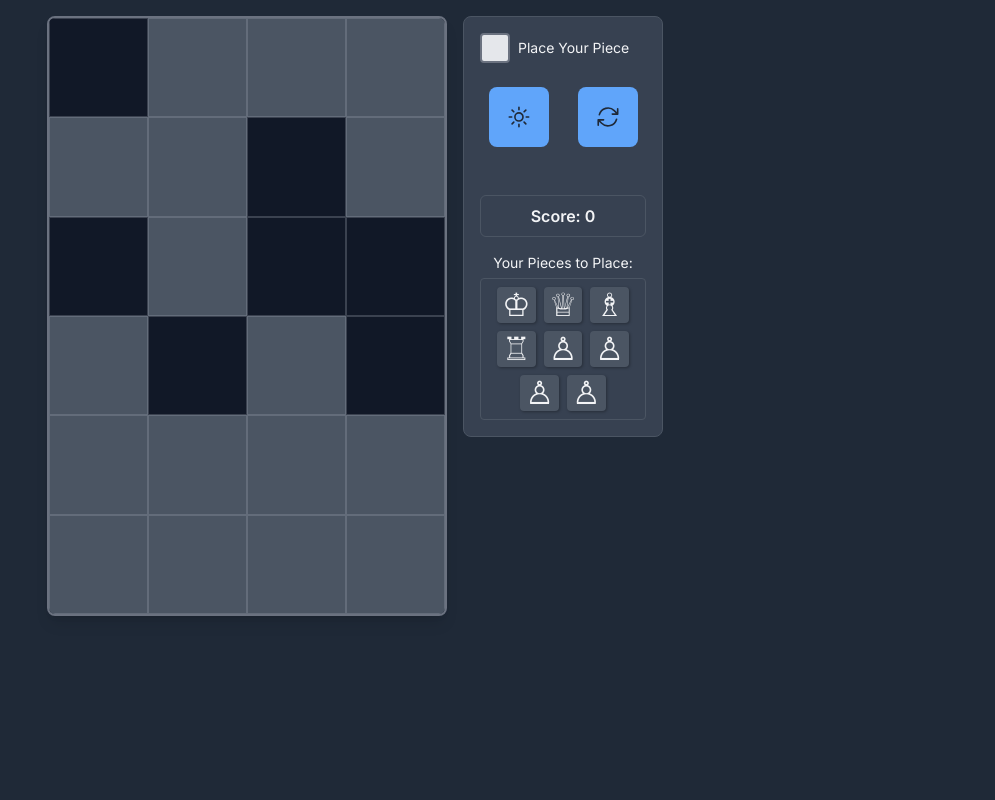
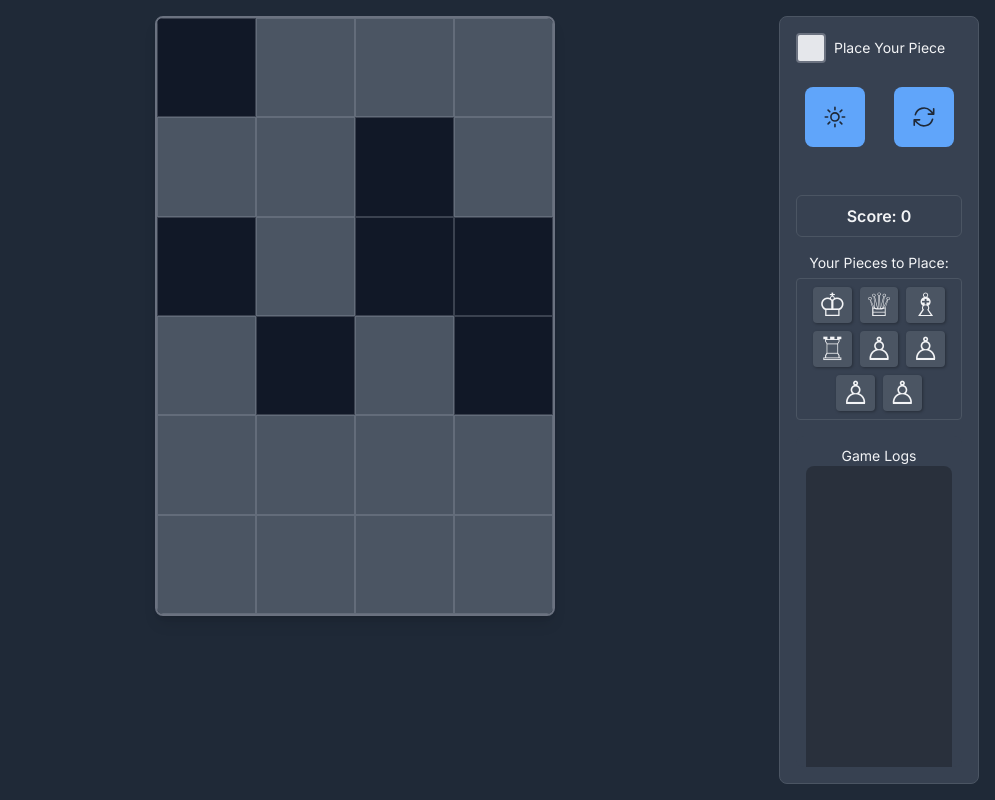
Before and after one commit to chameleon-lizard/dumbchess, a plain HTML site: page index.html in a window 1280 px wide. Both pictures are taken after a click on the button "Play First Game". Shown: the whole page, without its empty margins (285-1280 px from the left). Drawn offline with nearby package versions, Linux system fonts and the light colour scheme.

Commit message:
Game logs

```diff
--- a/game.js
+++ b/game.js
@@ -1,5 +1,6 @@
 // --- Constants and State ---
 const rulesModal = document.getElementById('rules-modal');
+const gameLogs = document.getElementById('game-logs');
 const shopModal = document.getElementById('shop-modal');
 const playButton = document.getElementById('play-button');
 const startNextGameButton = document.getElementById('start-next-game-button');
@@ -105,7 +106,7 @@ function placeOneAIPieceCalculated() {
         console.log("DEBUG: AI has no more pieces to place.");
         if (whiteHand.length === 0) { // Both done
             gameState = 'playing'; currentPlayer = 'white'; isPlayerTurn = true; updateStatus(); showMessage("Setup complete! Your turn.");
-        } else { // AI done, player not
+        } else { // AI is done, player is not
             gameState = 'setup-white-turn'; isPlayerTurn = true; updateStatus();
         }
         renderBoard(); renderHands(); return;
@@ -314,8 +315,7 @@ function makePlayerMove(fromRow, fromCol, toRow, toCol) { const pieceToMove = bo
 function makeAIMove() { if (gameState !== 'playing') return; console.log("AI thinking..."); const aiMove = getBestAIMove(aiSearchDepth); if (aiMove) { console.log("AI Move:", aiMove); const captured = performMove(aiMove, boardState); if (captured) { capturedByBlack.push(captured); if (captured.toLowerCase() === 'k' && countKings('white', boardState) === 0) { showGameOver('black'); return; } }
     if(isKingUnderCheck('black')) {
         showMessage('King is under check!');
-    }
-    showMessage(`AI moved ${PIECES[aiMove.piece]} from (${aiMove.from.row},${aiMove.from.col}) to (${aiMove.to.row},${aiMove.to.col})` + (captured ? ` capturing ${PIECES[captured]}` : '')); } else { const playerMoves = getAllLegalMoves('white', boardState, cellColors); if (playerMoves.length === 0) { showMessage("Stalemate! It's a draw."); playerScore += 350; aiScore += 150; renderScore(); gameState = 'game-over'; updateStatus(); setTimeout(openShop, 1500); return; } else { showMessage("AI has no moves! You win?"); playerScore += 500; renderScore(); gameState = 'game-over'; updateStatus(); setTimeout(openShop, 1500); return; } } if (gameState !== 'game-over') { currentPlayer = 'white'; isPlayerTurn = true; updateStatus(); renderBoard(); renderHands(); } }
+    }writeToGameLog(`AI moved ${PIECES[aiMove.piece]} from (${aiMove.from.row},${aiMove.from.col}) to (${aiMove.to.row},${aiMove.to.col})` + (captured ? ` capturing ${PIECES[captured]}` : ''));} else { const playerMoves = getAllLegalMoves('white', boardState, cellColors); if (playerMoves.length === 0) { writeToGameLog("Stalemate! It's a draw."); playerScore += 350; aiScore += 150; renderScore(); gameState = 'game-over'; updateStatus(); setTimeout(openShop, 1500); return; } else { writeToGameLog("AI has no moves! You win?"); playerScore += 500; renderScore(); gameState = 'game-over'; updateStatus(); setTimeout(openShop, 1500); return; } } if (gameState !== 'game-over') { currentPlayer = 'white'; isPlayerTurn = true; updateStatus(); renderBoard(); renderHands(); } }
 
 // --- AI Logic ---
 function evaluateBoard(board) { let wS = 0; let bS = 0; for (let r = 0; r < boardRows; r++) { for (let c = 0; c < boardCols; c++) { const p = board[r][c]; if (p !== EMPTY) { const v = PIECE_VALUES[p.toLowerCase()] || 0; if (p === p.toUpperCase()) wS += v; else bS += v; } } } const r = (Math.random() - 0.5) * 0.1; return wS - bS + r; }
@@ -398,10 +398,11 @@ function getPlayerAvailablePlacementSquares() { const squares = []; for (let r =
 /** Updates the turn indicator display */
 function updateStatus() { turnIndicator.classList.remove('white', 'black', 'setup', 'game-over'); turnIndicator.style.borderColor = ''; turnLabel.textContent = ''; switch (gameState) { case 'setup-white-turn': turnIndicator.classList.add('white'); turnIndicator.classList.add('setup'); turnLabel.textContent = "Place Your Piece"; break; case 'setup-black-turn': turnIndicator.classList.add('black'); turnIndicator.classList.add('setup'); turnLabel.textContent = "AI Placing..."; break; case 'playing': turnIndicator.classList.add(currentPlayer); turnLabel.textContent = (currentPlayer === 'white') ? "Your Turn" : "AI's Turn"; break; case 'game-over': turnIndicator.classList.add('game-over'); turnLabel.textContent = "Game Over"; break; } if (turnIndicator.classList.contains('setup')) { turnIndicator.style.borderColor = 'var(--turn-indicator-setup-border)'; } else { turnIndicator.style.borderColor = 'var(--turn-indicator-border)'; } }
 
-function showGameOver(winner) { gameState = 'game-over'; selectedSquare = null; validMoves = []; selectedHandPiece = null; validPlacementSquares = []; boardElement.classList.add('game-over'); const winnerText = (winner === 'white') ? "You win!" : "AI wins!"; if (winner === 'white') { playerScore += 500; aiScore += 0; /* AI gets 0 for losing */ } else { playerScore += 250; aiScore += 250; /* Player gets loss points, AI gets win points */ } showMessage(`Game Over! ${winnerText}`); updateStatus(); renderScore(); renderHands(); aiBuysPieces(); setTimeout(openShop, 1500); }
-function showMessage(message) { messageBox.textContent = message; messageBox.style.display = 'block'; clearTimeout(messageBox.timer); messageBox.timer = setTimeout(() => { messageBox.style.display = 'none'; }, 3000); }
+function showGameOver(winner) { gameState = 'game-over'; selectedSquare = null; validMoves = []; selectedHandPiece = null; validPlacementSquares = []; boardElement.classList.add('game-over'); const winnerText = (winner === 'white') ? "You win!" : "AI wins!"; if (winner === 'white') { playerScore += 500; aiScore += 0; /* AI gets 0 for losing */ } else { playerScore += 250; aiScore += 250; /* Player gets loss points, AI gets win points */ } writeToGameLog(`Game Over! ${winnerText}`); updateStatus(); renderScore(); renderHands(); aiBuysPieces(); setTimeout(openShop, 1500); }
 function toggleTheme() { if (currentTheme === 'day') { document.body.classList.add('dark-theme'); themeToggleButton.innerHTML = sunIcon; themeToggleButton.title = 'Switch to Day Theme'; currentTheme = 'night'; } else { document.body.classList.remove('dark-theme'); themeToggleButton.innerHTML = moonIcon; themeToggleButton.title = 'Switch to Night Theme'; currentTheme = 'day'; } }
 function randomizeCellColors() { for (let r = 0; r < boardRows; r++) { for (let c = 0; c < boardCols; c++) { cellColors[r][c] = Math.random() < 0.2 ? 'dark' : 'light'; } } }
+function writeToGameLog(message) { if (!gameLogs) { return; } gameLogs.value += message + '\n'; gameLogs.scrollTop = gameLogs.scrollHeight; }
+function showMessage(message) { writeToGameLog(message); }
 
 // --- Rendering Functions ---
 function renderHands() { whiteHandElement.innerHTML = ''; const isSetup = gameState === 'setup-white-turn'; const isPlaying = gameState === 'playing' || gameState === 'game-over'; whiteHandArea.style.display = isSetup ? 'block' : 'none'; capturedByWhiteArea.style.display = isPlaying ? 'block' : 'none'; capturedByBlackArea.style.display = isPlaying ? 'block' : 'none'; if (isSetup) { console.log("DEBUG: Rendering white hand. Pieces:", whiteHand); whiteHand.forEach((p) => { const hpe = document.createElement('span'); hpe.classList.add('hand-piece'); hpe.textContent = PIECES[p] || p; hpe.dataset.piece = p; if (selectedHandPiece && selectedHandPiece.element === hpe) { hpe.classList.add('selected-for-placement'); } /* console.log(`DEBUG: Attaching click listener to hand piece ${p}`); */ hpe.addEventListener('click', handleHandPieceClick); whiteHandElement.appendChild(hpe); }); } if (isPlaying) renderCapturedPieces(); } // Removed listener log
@@ -516,7 +517,7 @@ document.addEventListener('DOMContentLoaded', () => {
         // *** FIX: Changed restart behavior ***
         // Hide game, show rules modal instead of confirming/initializing
         gameContainer.style.visibility = 'hidden';
-        shopModal.style.display = 'none'; // Ensure shop is hidden too
+        shopModal.style.display = 'none';// Ensure shop is hidden too
         rulesModal.style.display = 'flex';
         console.log("DEBUG: Returned to rules/setup modal.");
     });
--- a/index.html
+++ b/index.html
@@ -90,6 +90,7 @@
                     </button> <button id="restart-button" class="control-button" title="Restart Game"> <svg
                             xmlns="http://www.w3.org/2000/svg" fill="none" viewBox="0 0 24 24" stroke-width="1.5"
                             stroke="currentColor">
+
                             <path stroke-linecap="round" stroke-linejoin="round"
                                 d="M16.023 9.348h4.992v-.001M2.985 19.644v-4.992m0 0h4.992m-4.993 0 3.181 3.183a8.25 8.25 0 0 0 13.803-3.7M4.031 9.865a8.25 8.25 0 0 1 13.803-3.7l3.181 3.182m0-4.991v4.99" />
                         </svg> </button> </div>
@@ -106,6 +107,12 @@
                     <div class="text-sm font-medium area-label text-center">Your Pieces to Place:</div>
                     <div id="white-hand" class="piece-hand"></div>
                 </div>
+                <div id="logs-window" class="logs-window">
+                    <div class="text-sm font-medium area-label text-center">Game Logs</div>
+                    <textarea id="game-logs" class="game-logs" readonly>
+
+                    </textarea>
+                </div>
             </div>
         </div>
     </div>
--- a/style.css
+++ b/style.css
@@ -306,12 +306,63 @@ body {
     background-color: var(--sidebar-bg);
     width: 100%;
     max-width: 250px;
+    height: fit-content;
     transition: background-color 0.3s, border-color 0.3s;
+    position: relative;
 }
 
+.logs-window {
+    width: 100%;
+    min-height: 150px;
+    height: 100%;
+    overflow: hidden;
+    padding: 0;
+    margin: 0;
+}
+
+.logs-window .area-label{
+    color: #f3f4f6;
+}
+#game-logs {
+    width: 100%; /* Take full width of parent */
+    min-height: 150px; /* Minimum height */
+    height: 100%; /* Take the full height available */
+    padding: 10px; /* Add some padding */
+    border: none; /* Remove default border */
+    resize: none; /* Prevent manual resizing */
+    overflow-y: auto; /* Enable vertical scrolling */
+    box-sizing: border-box; /* Include padding and border in the element's total width and height */
+    background-color: #374151; /* Dark background */
+    color: #f3f4f6; /* Light text color */
+    border-radius: 8px; /* Rounded corners */
+    font-family: monospace; /* Monospace font */
+    font-size: 0.9rem;
+    transition: background-color 0.3s, border-color 0.3s, color 0.3s;
+    background-color: #00000042;
+}
+
+#game-logs::-webkit-scrollbar {
+    width: 8px; /* Adjust scrollbar width */
+}
+
+#game-logs::-webkit-scrollbar-thumb {
+    background-color: #6b7280; /* Darker thumb color */
+    border-radius: 4px; /* Rounded thumb */
+}
+.logs-window {
+    width: 100%;
+    min-height: 150px;
+    height: 100%;
+    overflow: hidden;
+    padding: 10px;
+    margin: 0;
+    background-color: #374151;
+    border-radius: 8px;
+}
 #turn-indicator-wrapper {
     display: flex;
     align-items: center;
+    color: var(--text-color);
     justify-content: center;
     gap: 0.5rem;
     margin-bottom: 0.5rem;
@@ -370,6 +421,12 @@ body {
         width: 200px;
         flex-shrink: 0;
         max-width: 200px;
+        position: absolute;
+        right: 0;
+        top: 0;
+        height: calc(100% - 2rem);
+        margin-right: 1rem;
+        margin-top: 1rem;
     }
 
     #turn-indicator-wrapper {
```
